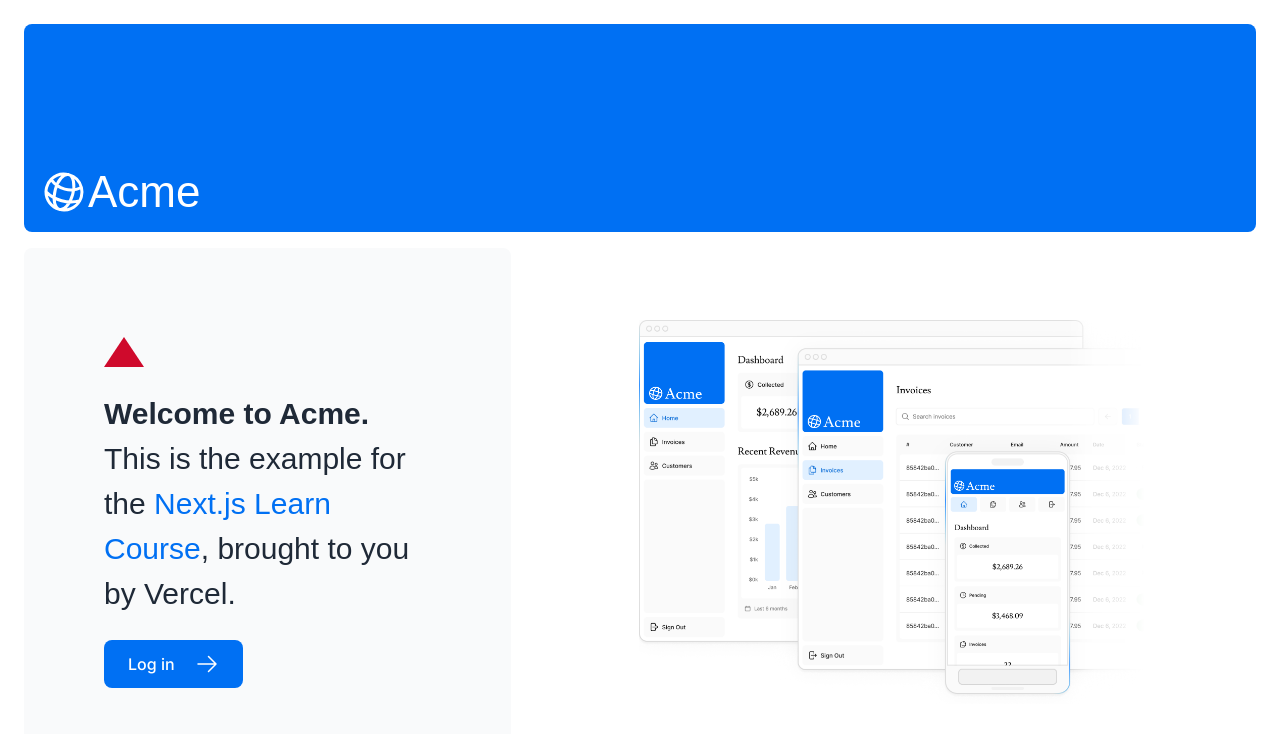
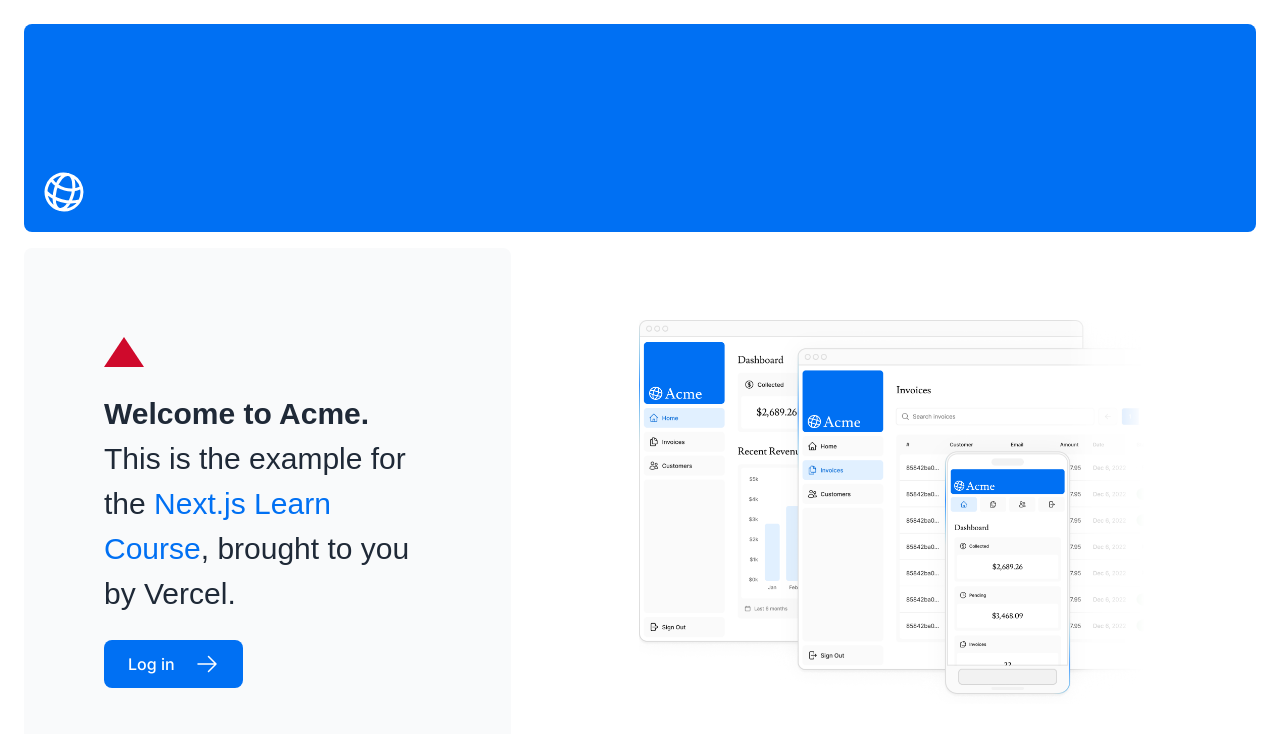
Before and after one commit to jrgparamo/innovation-nextjs-vercel, a Next.js app: page / in a window 1280 px wide. Shown: the top 734 px of the page. Built offline with nearby package versions, Linux system fonts and the light colour scheme; a web font is replaced by a local one.

Commit message:
Removed text from logo header

```diff
--- a/app/ui/acme-logo.tsx
+++ b/app/ui/acme-logo.tsx
@@ -7,7 +7,7 @@
       className={`${lusi.className} flex flex-row items-center leading-none text-white`}
     >
       <GlobeAltIcon className="h-12 w-12 rotate-[15deg]" />
-      <p className="text-[44px]">Acme</p>
+      <p className="text-[44px]"></p>
     </div>
   );
 }
```
